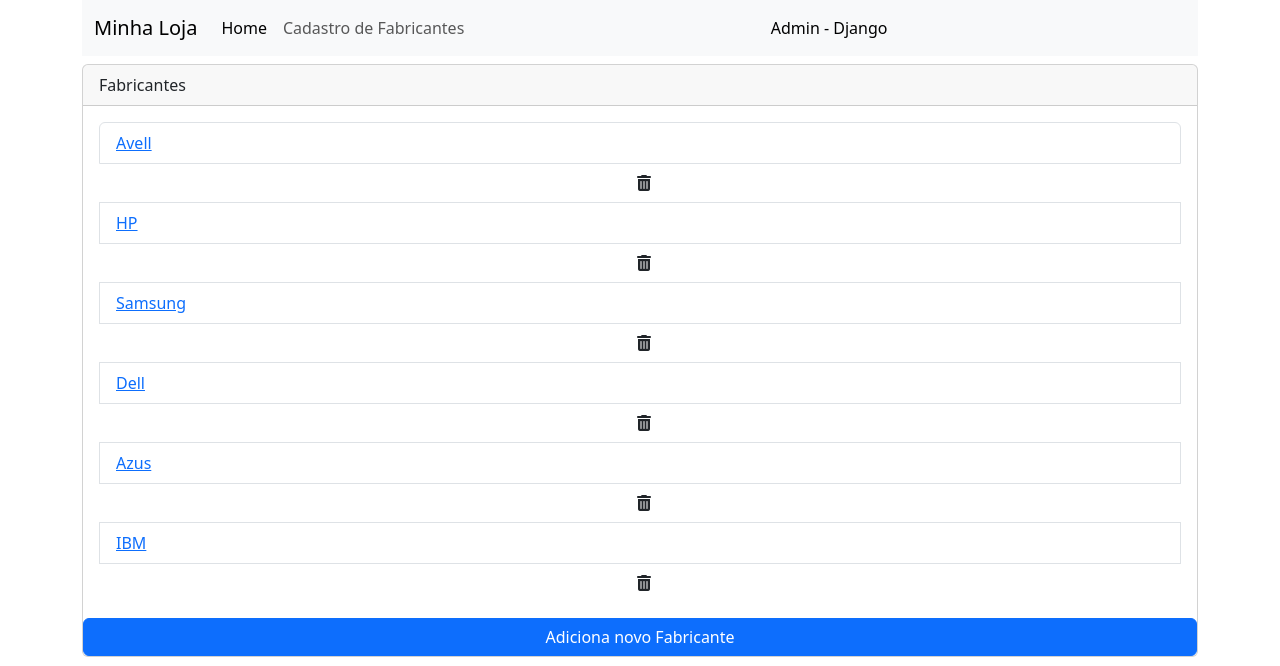
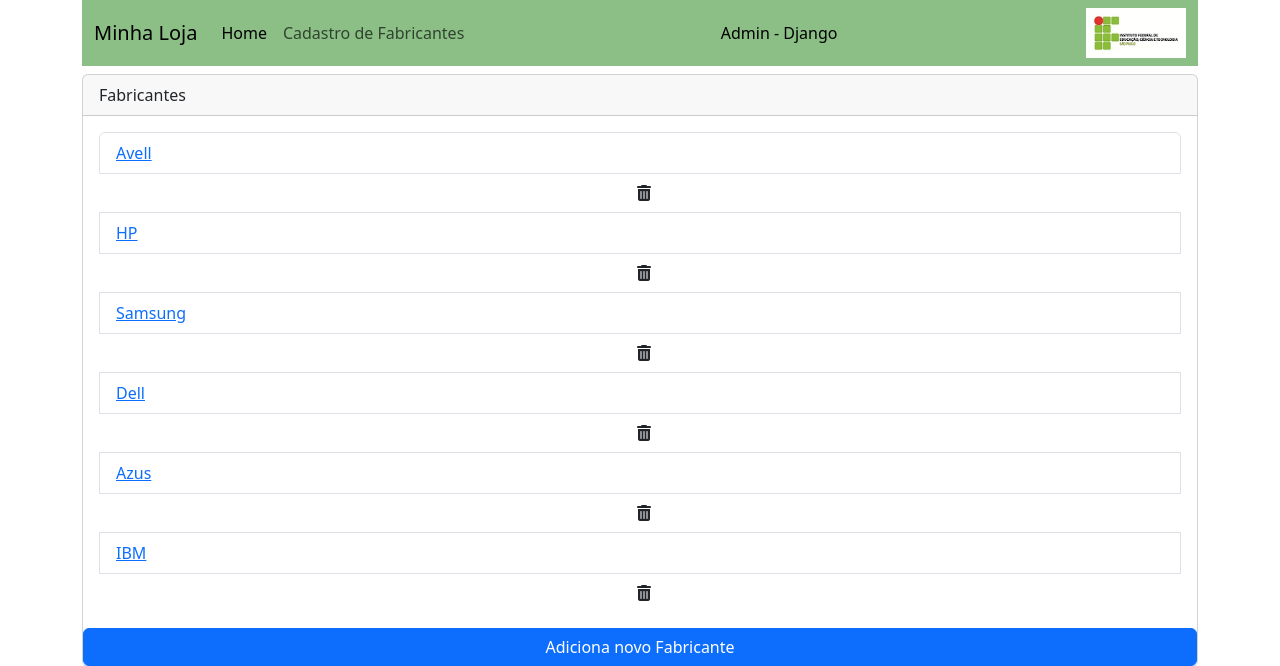
Before and after one commit to FabioPortella/Proj_loja, a Django app: page /fabricantes/ in a window 1280 px wide. Shown: the top 666 px of the page. Run offline with Django 4.2, Linux system fonts and the light colour scheme; data comes from the database, SQL or seed files in the repository; some libraries are stand-ins or nearby versions.

Commit message:
icones e navbar

```diff
--- a/fabricantes/templates/master.html
+++ b/fabricantes/templates/master.html
@@ -3,6 +3,10 @@
 
   <head>
     <meta charset="UTF-8">
+    {% load static %}
+
+    <link rel="icon" href="{% static 'img/favicon.ico' %}" type="image/x-icon">
+
     <link href="https://cdn.jsdelivr.net/npm/bootstrap@5.3.0-alpha3/dist/css/bootstrap.min.css" rel="stylesheet" integrity="sha384-KK94CHFLLe+nY2dmCWGMq91rCGa5gtU4mk92HdvYe+M/SXH301p5ILy+dN9+nJOZ" crossorigin="anonymous">
     <script src="https://kit.fontawesome.com/3287cd0c7b.js" crossorigin="anonymous"></script>
     <title>{% block title %}{% endblock %}</title>
--- a/fabricantes/templates/navbar.html
+++ b/fabricantes/templates/navbar.html
@@ -1,4 +1,4 @@
-<nav class="navbar navbar-expand-lg bg-body-tertiary">
+<nav class="navbar navbar-expand-lg" style="background-color: #8BBF86;">
     <div class="container-fluid">
       <a class="navbar-brand" href="/">Minha Loja</a>
       <button class="navbar-toggler" type="button" data-bs-toggle="collapse" data-bs-target="#navbarSupportedContent" aria-controls="navbarSupportedContent" aria-expanded="false" aria-label="Toggle navigation">
@@ -18,6 +18,10 @@
             <a class="nav-link active" aria-current="page" href="/admin">Admin - Django</a>
           </li>
         </ul>
+        <form class="d-flex" role="search">
+          {% load static %}
+          <img src="{% static 'img/ifsp.png'%}" width='100'/>
+        </form>
       </div>
     </div>
   </nav>
```
Also changed, not shown: fabricantes/static/img/favicon.ico (added), fabricantes/static/img/ifsp.png (added).
